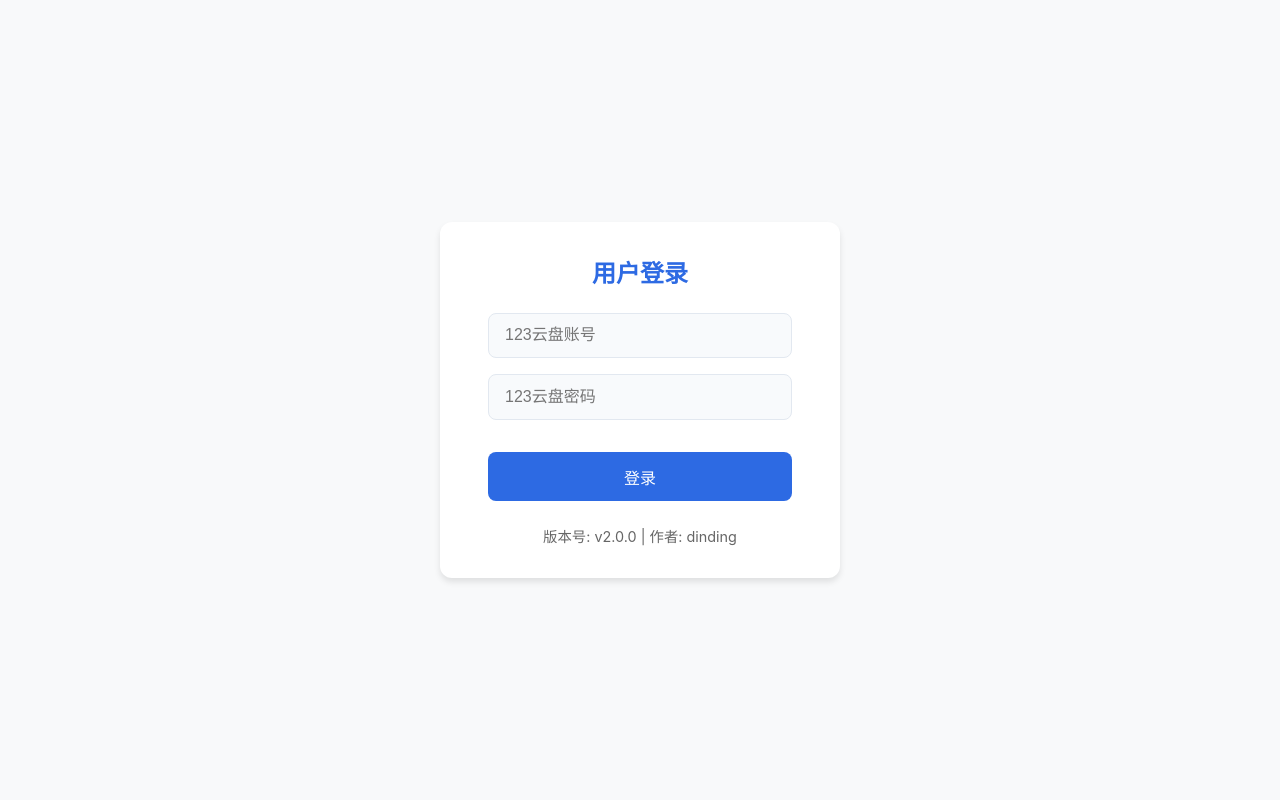
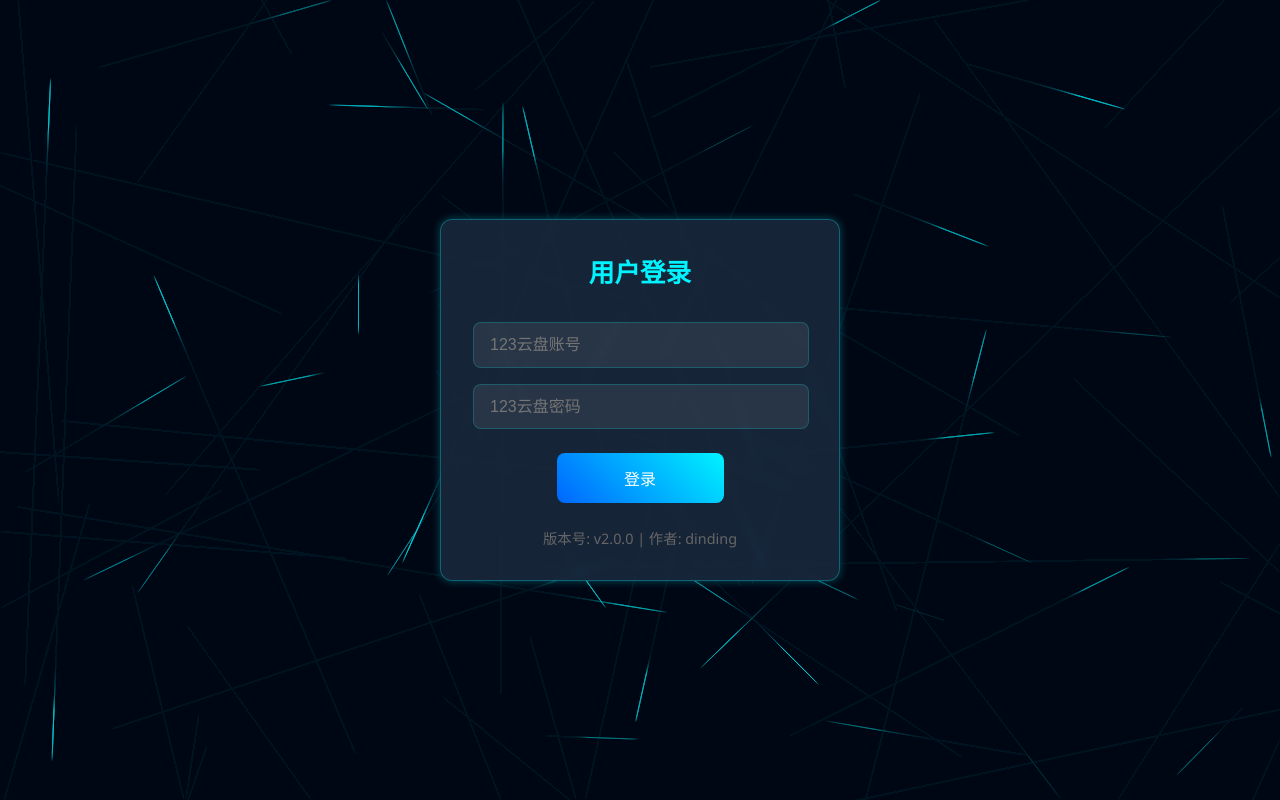
Before and after one commit to DinDing1/123BOT, a Flask app: page / in a window 1280 px wide. Run offline with Flask 3, Linux system fonts and the light colour scheme; parts of the project's set-up code (start-up, migrations or seed data) failed here and were passed over.

Commit message:
Update index.html

```diff
--- a/templates/index.html
+++ b/templates/index.html
@@ -6,17 +6,27 @@
     <title>123Media_STRM</title>
     <style>
         :root {
-            --primary-color: #2d6ae3;
-            --secondary-color: #5b8def;
-            --background-color: #f8f9fa;
-            --text-color: #2d3846;
+            --primary-color: #00f3ff;
+            --secondary-color: #0066ff;
+            --neon-effect: 0 0 8px rgba(0, 243, 255, 0.3);
+            --background-color: #0a1420;
+            --text-color: #e0e0e0;
+        }
+
+        canvas {
+            position: fixed;
+            top: 0;
+            left: 0;
+            z-index: -1;
         }
 
         body {
-            font-family: -apple-system, BlinkMacSystemFont, "Segoe UI", Roboto, sans-serif;
-            background-color: var(--background-color);
+            font-family: 'Segoe UI', system-ui, sans-serif;
+            background: var(--background-color);
+            color: var(--text-color);
             margin: 0;
             height: 100vh;
+            overflow: auto;
             display: flex;
             flex-direction: column;
             min-height: 720px;
@@ -33,53 +43,63 @@
             box-sizing: border-box;
         }
 
-        /* 登录表单 */
         .login-form {
-            background: white;
+            background: rgba(25, 40, 60, 0.9);
             padding: 2rem;
             border-radius: 12px;
-            box-shadow: 0 4px 6px rgba(0, 0, 0, 0.1);
+            box-shadow: var(--neon-effect);
             width: 100%;
             max-width: 400px;
             text-align: center;
             box-sizing: border-box;
+            border: 1px solid rgba(0, 243, 255, 0.3);
+            backdrop-filter: blur(3px);
         }
 
         .login-form h3 {
             margin: 0 0 1.5rem 0;
-            font-size: 1.5rem;
+            font-size: 1.6rem;
             color: var(--primary-color);
         }
 
         .login-form input {
-            width: calc(100% - 2rem); /* 左右各1rem边距 */
-            padding: 0.8rem 1rem; /* 左右内边距一致 */
-            margin: 0 1rem 1rem 1rem; /* 统一外边距 */
-            border: 1px solid #e2e8f0;
+            width: calc(100% - 2rem);
+            padding: 0.8rem 1rem;
+            margin: 0.5rem auto; /* 调整上下间距 居中 */
+            background: rgba(255, 255, 255, 0.08);
+            border: 1px solid rgba(0, 243, 255, 0.2);
             border-radius: 8px;
             font-size: 1rem;
-            box-sizing: border-box;
+            color: var(--text-color);
+            transition: border-color 0.3s ease;
+        }
+
+
+        .login-form input:focus {
+            border-color: var(--primary-color);
+            outline: none;
         }
 
         .login-form button {
-            width: calc(100% - 2rem); /* 与输入框同宽 */
+            width: 50%; /* 按钮宽度调整为50% */
             padding: 0.8rem;
-            margin: 1rem;
-            background-color: var(--primary-color);
+            margin: 1rem auto; /* 居中 */
+            background: linear-gradient(45deg, var(--secondary-color), var(--primary-color));
             color: white;
             border: none;
             border-radius: 8px;
             font-size: 1rem;
             cursor: pointer;
-            box-sizing: border-box;
+            transition: transform 0.2s ease;
+            display: block;
         }
 
         .login-form button:hover {
-            background-color: var(--secondary-color);
+            transform: scale(1.02);
         }
 
         .version-info {
-            margin: 1.5rem 1rem 0 1rem; /* 统一外边距 */
+            margin: 1.5rem 1rem 0 1rem;
             font-size: 0.9rem;
             color: #666;
         }
@@ -200,17 +214,22 @@
 
         input {
             padding: 0.6rem;
-            border: 1px solid #e2e8f0;
+            background: rgba(255, 255, 255, 0.1);
+            border: 1px solid rgba(0, 243, 255, 0.2);
             border-radius: 6px;
             font-size: 0.9rem;
-            background: #f8fafc;
-            box-sizing: border-box;
-            width: 100%;
+            color: var(--text-color);
+            transition: all 0.3s ease;
+        }
+
+        input:focus {
+            border-color: var(--primary-color);
+            outline: none;
         }
 
         .log-panel {
             grid-area: log-panel;
-            background: #1a1a1a;
+            background: rgba(0, 0, 0, 0.7);
             border-radius: 8px;
             padding: 1rem;
             font-family: 'Consolas', monospace;
@@ -232,7 +252,7 @@
         }
 
         button {
-            background-color: var(--primary-color);
+            background: linear-gradient(45deg, var(--secondary-color), var(--primary-color));
             color: white;
             padding: 0.75rem 1.5rem;
             border: none;
@@ -276,6 +298,8 @@
     </style>
 </head>
 <body>
+    <canvas id="background"></canvas>
+
     <!-- 登录界面 -->
     <div class="login-container">
         <div class="login-form">
@@ -369,13 +375,77 @@
         <div class="log-panel" id="output"></div>
     </div>
 
-    <!-- 立即生成按钮仅在主界面显示 -->
     <div id="generateButtonContainer" style="display: none;">
         <button type="submit" form="configForm" id="generateBtn" disabled>开始生成</button>
         <div class="loading" id="loading">⏳ 正在生成中，请稍候...</div>
     </div>
 
     <script>
+        // 背景线条优化
+        const canvas = document.getElementById('background');
+        const ctx = canvas.getContext('2d');
+        let lines = [];
+
+        class Line {
+            constructor() {
+                this.reset();
+                this.lineWidth = Math.random() * 0.8 + 0.2;
+            }
+
+            reset() {
+                this.x = Math.random() * canvas.width;
+                this.y = Math.random() * canvas.height;
+                this.speed = Math.random() * 1.5 + 0.5;
+                this.angle = Math.random() * Math.PI * 2;
+                this.alpha = Math.random() * 0.2 + 0.1;
+            }
+
+            update() {
+                this.x += Math.cos(this.angle) * this.speed;
+                this.y += Math.sin(this.angle) * this.speed;
+
+                if (this.x < 0 || this.x > canvas.width ||
+                    this.y < 0 || this.y > canvas.height) {
+                    this.reset();
+                }
+            }
+
+            draw() {
+                ctx.beginPath();
+                ctx.strokeStyle = `rgba(0, 243, 255, ${this.alpha})`;
+                ctx.lineWidth = this.lineWidth;
+                ctx.moveTo(this.x, this.y);
+                ctx.lineTo(
+                    this.x - Math.cos(this.angle) * 50,
+                    this.y - Math.sin(this.angle) * 50
+                );
+                ctx.stroke();
+            }
+        }
+
+        function initBackground() {
+            canvas.width = window.innerWidth;
+            canvas.height = window.innerHeight;
+            lines = Array(50).fill().map(() => new Line());
+        }
+
+        function animate() {
+            ctx.fillStyle = 'rgba(10, 20, 30, 0.08)';
+            ctx.fillRect(0, 0, canvas.width, canvas.height);
+
+            lines.forEach(line => {
+                line.update();
+                line.draw();
+            });
+
+            requestAnimationFrame(animate);
+        }
+
+        window.addEventListener('resize', initBackground);
+        initBackground();
+        animate();
+
+        // 原有应用逻辑
         const form = document.getElementById('configForm');
         const output = document.getElementById('output');
         const loading = document.getElementById('loading');
```
Also changed, not shown: other parts of templates/index.html (+27 -48 lines).
